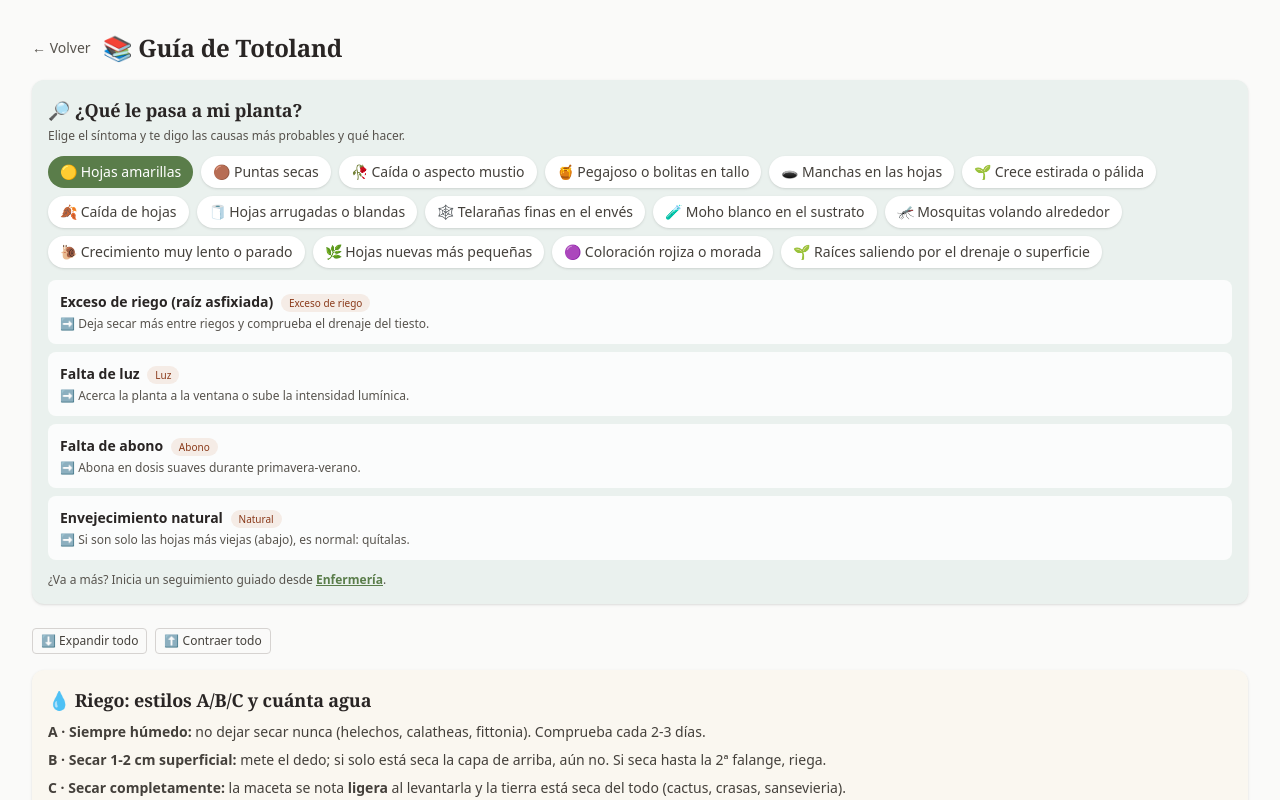
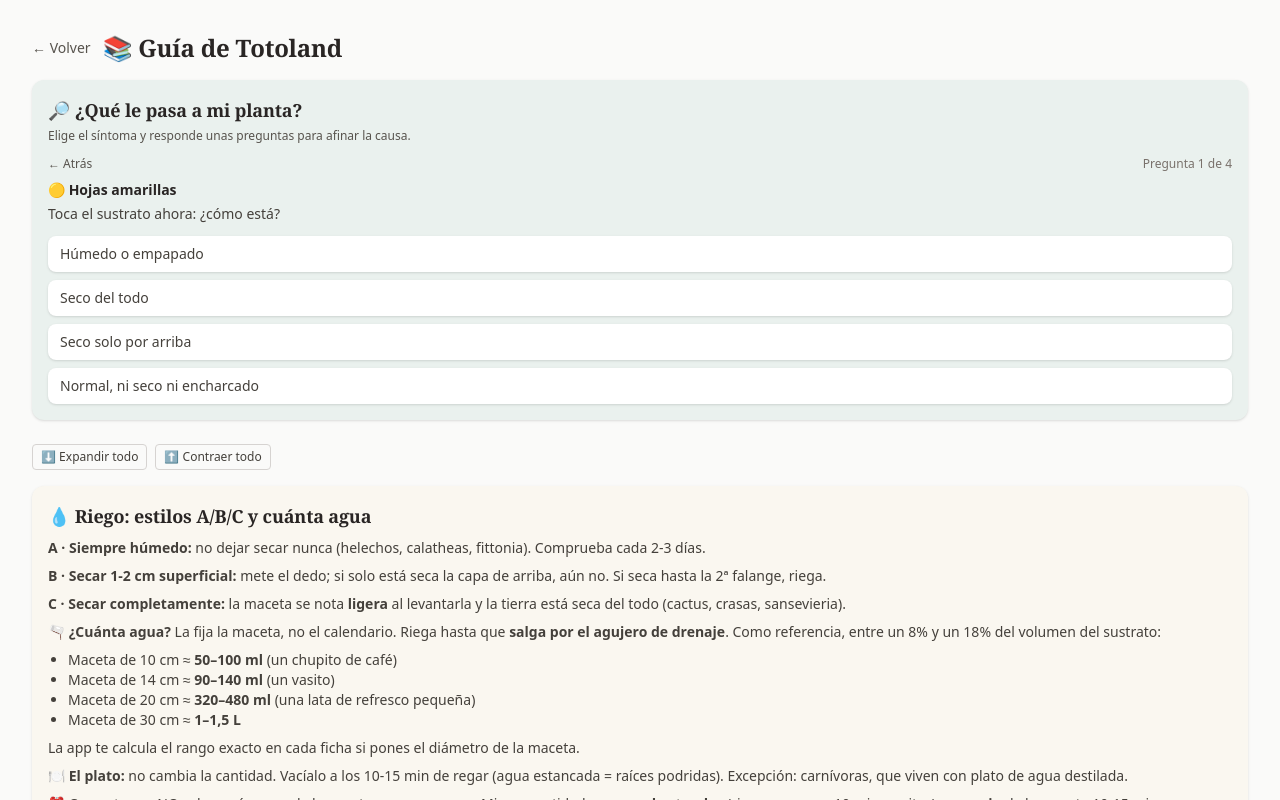
Before and after one commit to tot9308/Totoland, a Next.js app: page /guide in a window 1280 px wide. Both pictures are taken after a click on the button "🟡 Hojas amarillas". Shown: the top 800 px of the page. Built offline with nearby package versions, Linux system fonts and the light colour scheme.

Commit message:
0.14.7: diagnostico por sintomas en 2 pantallas con preguntas de descarte

```diff
--- a/components/SymptomChecker.tsx
+++ b/components/SymptomChecker.tsx
@@ -3,147 +3,294 @@
 import { useState } from "react"
 import Link from "next/link"
 
-type Cause = { c: string; fix: string; tag: string }
-type Symptom = { id: string; label: string; causes: Cause[] }
+type Cause = { id: string; c: string; fix: string; tag: string }
+type Option = { label: string; points: Record<string, number> }
+type Question = { q: string; options: Option[] }
+type Symptom = { id: string; label: string; causes: Cause[]; questions: Question[] }
 
 const SYMPTOMS: Symptom[] = [
   {
-    id: "yellow", label: "🟡 Hojas amarillas", causes: [
-      { c: "Exceso de riego (raíz asfixiada)", fix: "Deja secar más entre riegos y comprueba el drenaje del tiesto.", tag: "Exceso de riego" },
-      { c: "Falta de luz", fix: "Acerca la planta a la ventana o sube la intensidad lumínica.", tag: "Luz" },
-      { c: "Falta de abono", fix: "Abona en dosis suaves durante primavera-verano.", tag: "Abono" },
-      { c: "Envejecimiento natural", fix: "Si son solo las hojas más viejas (abajo), es normal: quítalas.", tag: "Natural" },
+    id: "yellow", label: "🟡 Hojas amarillas",
+    causes: [
+      { id: "overwater", c: "Exceso de riego (raíz asfixiada)", fix: "Deja secar más entre riegos; comprueba drenaje y vacía el plato.", tag: "Exceso de riego" },
+      { id: "underwater", c: "Riego escaso o irregular", fix: "Riega a fondo y mantén una pauta constante según la ficha.", tag: "Sequía" },
+      { id: "light", c: "Falta de luz", fix: "Acerca a la ventana y gira la maceta cada semana.", tag: "Luz" },
+      { id: "fert", c: "Falta de nutrientes", fix: "Abona a dosis suaves en primavera-verano.", tag: "Abono" },
+      { id: "natural", c: "Renovación natural de hojas viejas", fix: "Si son 1-2 hojas bajas al mes, es normal: retíralas.", tag: "Natural" },
+    ],
+    questions: [
+      { q: "Toca el sustrato ahora: ¿cómo está?", options: [
+        { label: "Húmedo o empapado", points: { overwater: 2 } },
+        { label: "Seco del todo", points: { underwater: 2 } },
+        { label: "Seco solo por arriba", points: { underwater: 1, light: 1 } },
+        { label: "Normal, ni seco ni encharcado", points: { fert: 1, light: 1 } },
+      ]},
+      { q: "¿Qué hojas amarillean primero?", options: [
+        { label: "Las de abajo (las viejas)", points: { natural: 2, overwater: 1 } },
+        { label: "Las de arriba o brotes nuevos", points: { fert: 2, light: 1 } },
+        { label: "Un poco por todas partes", points: { overwater: 1, underwater: 1 } },
+      ]},
+      { q: "¿Cómo va el riego últimamente?", options: [
+        { label: "Riego de más o el plato queda con agua", points: { overwater: 2 } },
+        { label: "Se me olvida o alargo mucho", points: { underwater: 2 } },
+        { label: "Sigo la pauta de la ficha", points: { fert: 1, natural: 1 } },
+      ]},
+      { q: "¿Cuánta luz recibe donde está?", options: [
+        { label: "Poca: lejos de ventana o pasillo", points: { light: 2 } },
+        { label: "Media: ventana sin sol directo", points: { light: 1, fert: 1 } },
+        { label: "Buena: cerca de ventana luminosa", points: { natural: 1, fert: 1 } },
+      ]},
     ],
   },
   {
-    id: "tips", label: "🟤 Puntas secas", causes: [
-      { c: "Ambiente seco o calefacción", fix: "Pulveriza o sube la humedad; aleja de radiadores.", tag: "Ambiente" },
-      { c: "Sales del agua del grifo", fix: "Riega con agua reposada 24 h o de lluvia.", tag: "Agua" },
-      { c: "Riego irregular", fix: "Mantén una pauta constante según la especie.", tag: "Riego" },
-      { c: "Exceso de abono", fix: "Enjuaga el sustrato con abundante agua y reduce el abono.", tag: "Abono" },
+    id: "tips", label: "🟤 Puntas o bordes secos",
+    causes: [
+      { id: "dry_air", c: "Ambiente seco (calefacción o aire)", fix: "Sube la humedad: pulveriza, plato con guijarros o humidificador.", tag: "Ambiente" },
+      { id: "salts", c: "Sales del agua del grifo", fix: "Usa agua reposada 24 h, filtrada o de lluvia.", tag: "Agua" },
+      { id: "irregular", c: "Riego irregular (sed puntual)", fix: "Mantén el intervalo constante; no dejes secar de más.", tag: "Riego" },
+      { id: "fert_excess", c: "Exceso de abono", fix: "Enjuaga el sustrato con abundante agua y baja la dosis.", tag: "Abono" },
+    ],
+    questions: [
+      { q: "¿Dónde seca exactamente?", options: [
+        { label: "Solo las puntas", points: { dry_air: 2, salts: 1 } },
+        { label: "Bordes enteros de la hoja", points: { irregular: 2, fert_excess: 1 } },
+        { label: "Punta y borde a la vez, crujiente", points: { salts: 1, irregular: 1, dry_air: 1 } },
+      ]},
+      { q: "¿Hay calefacción o aire seco cerca?", options: [
+        { label: "Sí, radiador o estufa cerca", points: { dry_air: 2 } },
+        { label: "Aire acondicionado o corriente", points: { dry_air: 2 } },
+        { label: "No, ambiente normal", points: { salts: 1, irregular: 1 } },
+      ]},
+      { q: "¿Con qué agua riegas?", options: [
+        { label: "Del grifo, directa", points: { salts: 2 } },
+        { label: "Reposada, filtrada o de lluvia", points: { irregular: 1, fert_excess: 1 } },
+      ]},
+      { q: "¿Abonas con frecuencia o dosis altas?", options: [
+        { label: "Sí, cada poco o dosis plena", points: { fert_excess: 2 } },
+        { label: "Lo justo o nada", points: { irregular: 1, dry_air: 1 } },
+      ]},
     ],
   },
   {
-    id: "droop", label: "🥀 Caída o aspecto mustio", causes: [
-      { c: "Sed aguda", fix: "Riego profundo por inmersión si el sustrato está seco del todo.", tag: "Sequía" },
-      { c: "Raíz dañada por encharcamiento", fix: "Saca del tiesto, revisa raíces y trasplanta a sustrato seco.", tag: "Exceso de riego" },
-      { c: "Corriente de aire frío", fix: "Aleja de ventanas mal aisladas o puertas que se abren mucho.", tag: "Ambiente" },
+    id: "droop", label: "🥀 Mustia o caída",
+    causes: [
+      { id: "thirsty", c: "Sed aguda", fix: "Riego profundo o inmersión 10-15 min si está seco del todo.", tag: "Sequía" },
+      { id: "root_rot", c: "Raíz podrida por encharcamiento", fix: "Saca del tiesto, corta raíces negras y trasplanta a sustrato seco.", tag: "Exceso de riego" },
+      { id: "cold", c: "Golpe de frío o corriente", fix: "Aleja del frío; no riegues de más mientras se recupera.", tag: "Ambiente" },
+      { id: "heat", c: "Golpe de calor o sol fuerte", fix: "Mueve a sombra y refresca el ambiente sin encharcar.", tag: "Ambiente" },
+    ],
+    questions: [
+      { q: "Toca el sustrato: ¿cómo está?", options: [
+        { label: "Seco del todo, maceta ligera", points: { thirsty: 3 } },
+        { label: "Húmedo o empapado", points: { root_rot: 3 } },
+        { label: "Normal", points: { cold: 1, heat: 1 } },
+      ]},
+      { q: "¿Pasó de golpe o poco a poco?", options: [
+        { label: "De un día para otro", points: { cold: 2, heat: 2, thirsty: 1 } },
+        { label: "Poco a poco en varios días", points: { root_rot: 2, thirsty: 1 } },
+      ]},
+      { q: "¿Cambió de sitio o clima recientemente?", options: [
+        { label: "Sí: frío, ventana abierta o corriente", points: { cold: 2 } },
+        { label: "Sí: sol directo u ola de calor", points: { heat: 2 } },
+        { label: "No, mismo sitio", points: { thirsty: 1, root_rot: 1 } },
+      ]},
     ],
   },
   {
-    id: "sticky", label: "🍯 Pegajoso o bolitas en tallo", causes: [
-      { c: "Cochinilla algodonosa", fix: "Retira con bastoncillo empapado en alcohol; aplica jabón potásico al atardecer.", tag: "Plaga" },
-      { c: "Pulgón", fix: "Chorro de agua a presión o jabón potásico cada 3 días hasta que desaparezcan.", tag: "Plaga" },
-      { c: "Mosca blanca", fix: "Trampas cromáticas amarillas + jabón potásico en el envés.", tag: "Plaga" },
+    id: "pests", label: "🍯 Pegajoso, bichos o bolitas",
+    causes: [
+      { id: "cochinilla", c: "Cochinilla (bolitas algodonosas o escudos)", fix: "Retira con bastoncillo con alcohol; jabón potásico al atardecer, repite en 5 días.", tag: "Plaga" },
+      { id: "pulgon", c: "Pulgón (bichitos verdes o negros)", fix: "Chorro de agua y jabón potásico cada 3 días hasta limpiar.", tag: "Plaga" },
+      { id: "moscablanca", c: "Mosca blanca (vuela al tocar)", fix: "Trampas amarillas y jabón potásico en el envés.", tag: "Plaga" },
+      { id: "arana", c: "Araña roja (telarañas finas y punteado)", fix: "Sube la humedad y aplica acaricida; revisa el envés.", tag: "Plaga" },
+      { id: "sustrato_mosca", c: "Mosca del sustrato (mosquitas de la tierra)", fix: "Deja secar la capa superior; trampas amarillas pegajosas.", tag: "Plaga" },
+    ],
+    questions: [
+      { q: "¿Qué ves exactamente?", options: [
+        { label: "Bolitas blancas algodonosas o escudos marrones", points: { cochinilla: 3 } },
+        { label: "Bichitos verdes o negros en brotes y envés", points: { pulgon: 3 } },
+        { label: "Mosquitas que vuelan al tocar la planta", points: { moscablanca: 2, sustrato_mosca: 1 } },
+        { label: "Mosquitas que salen de la tierra al regar", points: { sustrato_mosca: 3 } },
+        { label: "Telarañas finas y punteado amarillo", points: { arana: 3 } },
+      ]},
+      { q: "¿Dónde se concentran?", options: [
+        { label: "Tallo y uniones de hojas", points: { cochinilla: 2 } },
+        { label: "Brotes tiernos y envés", points: { pulgon: 2, arana: 1 } },
+        { label: "Solo la superficie de la tierra", points: { sustrato_mosca: 2 } },
+        { label: "Por toda la planta", points: { moscablanca: 1, arana: 1 } },
+      ]},
+      { q: "¿Hay melaza pegajosa en las hojas?", options: [
+        { label: "Sí, brillo pegajoso", points: { cochinilla: 1, pulgon: 1, moscablanca: 1 } },
+        { label: "No", points: { arana: 1, sustrato_mosca: 1 } },
+      ]},
     ],
   },
   {
-    id: "spots", label: "🕳️ Manchas en las hojas", causes: [
-      { c: "Hongo por hoja mojada", fix: "Evita mojar la hoja al pulverizar y ventila la zona.", tag: "Enfermedad" },
-      { c: "Quemadura de sol directo", fix: "Filtra la luz del mediodía con una cortina.", tag: "Luz" },
-      { c: "Manchas marrones con borde amarillo", fix: "Probable hongo: retira hojas afectadas y aplica fungicida.", tag: "Enfermedad" },
-      { c: "Manchas blancas polvorientas", fix: "Oídio: mejora ventilación y aplica azufre o bicarbonato.", tag: "Enfermedad" },
+    id: "spots", label: "🕳️ Manchas en las hojas",
+    causes: [
+      { id: "fungal", c: "Hongo (mancha marrón con halo amarillo)", fix: "Retira hojas afectadas, no mojes la hoja y aplica fungicida.", tag: "Enfermedad" },
+      { id: "sunburn", c: "Quemadura de sol (mancha seca marrón clara)", fix: "Filtra el sol del mediodía; acostumbra al sol poco a poco.", tag: "Luz" },
+      { id: "edema", c: "Edema por encharcamiento (bultos corchosos)", fix: "Riega menos y mejora la ventilación.", tag: "Exceso de riego" },
+      { id: "cold_spot", c: "Daño por frío (manchas oscuras blandas)", fix: "Aleja del frío y retira lo muy dañado.", tag: "Ambiente" },
+    ],
+    questions: [
+      { q: "¿Cómo son las manchas?", options: [
+        { label: "Marrones con borde amarillo", points: { fungal: 3 } },
+        { label: "Secas, marrón claro, en zona soleada", points: { sunburn: 3 } },
+        { label: "Bultos o zonas corchosas por el envés", points: { edema: 2 } },
+        { label: "Oscuras, blandas o acuosas", points: { cold_spot: 2, fungal: 1 } },
+      ]},
+      { q: "¿Mojas las hojas al regar o pulverizar?", options: [
+        { label: "Sí, quedan mojadas", points: { fungal: 2 } },
+        { label: "No, solo el sustrato", points: { sunburn: 1, edema: 1 } },
+      ]},
+      { q: "¿Le da sol directo o ha pasado frío?", options: [
+        { label: "Sol directo del mediodía", points: { sunburn: 2 } },
+        { label: "Frío o corriente reciente", points: { cold_spot: 2 } },
+        { label: "Ninguno de los dos", points: { fungal: 1, edema: 1 } },
+      ]},
     ],
   },
   {
-    id: "stretch", label: "🌱 Crece estirada o pálida", causes: [
-      { c: "Falta de luz clara", fix: "Mueve a zona más luminosa; gira la maceta cada semana.", tag: "Luz" },
-      { c: "Temperatura demasiado alta", fix: "Baja la temperatura nocturna si es posible.", tag: "Ambiente" },
+    id: "drop", label: "🍂 Caída de hojas",
+    causes: [
+      { id: "shock", c: "Estrés por cambio de ubicación", fix: "Paciencia 2-3 semanas; no la muevas más ni abones ahora.", tag: "Estrés" },
+      { id: "overwater", c: "Exceso de riego", fix: "Deja secar y revisa el drenaje; huele el sustrato por si huele a podrido.", tag: "Exceso de riego" },
+      { id: "light_low", c: "Falta de luz", fix: "Acerca a la ventana más luminosa disponible.", tag: "Luz" },
+      { id: "draft", c: "Corrientes de aire", fix: "Aleja de puertas, ventanas y salidas de aire.", tag: "Ambiente" },
+    ],
+    questions: [
+      { q: "¿Cuándo empezó la caída?", options: [
+        { label: "Al traerla o moverla de sitio", points: { shock: 3 } },
+        { label: "Sin cambio de sitio", points: { overwater: 1, light_low: 1, draft: 1 } },
+      ]},
+      { q: "¿Cómo caen las hojas?", options: [
+        { label: "Amarillean y caen", points: { overwater: 2, light_low: 1 } },
+        { label: "Verdes y crujientes", points: { draft: 2, shock: 1 } },
+        { label: "Verdes y blandas", points: { overwater: 1, shock: 1 } },
+      ]},
+      { q: "¿Cómo están el sustrato y la luz?", options: [
+        { label: "Sustrato húmedo casi siempre", points: { overwater: 2 } },
+        { label: "Sitio oscuro o lejos de ventana", points: { light_low: 2 } },
+        { label: "Corriente o puerta cerca", points: { draft: 2 } },
+        { label: "Todo normal", points: { shock: 1 } },
+      ]},
     ],
   },
   {
-    id: "drop", label: "🍂 Caída de hojas", causes: [
-      { c: "Cambio brusco de ubicación", fix: "Dale tiempo: las plantas se adaptan en 2-3 semanas.", tag: "Estrés" },
-      { c: "Corrientes de aire", fix: "Aleja de puertas, ventanas y aire acondicionado.", tag: "Ambiente" },
-      { c: "Exceso de riego", fix: "Deja secar el sustrato y revisa el drenaje.", tag: "Exceso de riego" },
-      { c: "Falta de luz", fix: "Acerca a una ventana más luminosa.", tag: "Luz" },
+    id: "nogrow", label: "🐌 No crece o crece rara",
+    causes: [
+      { id: "rest", c: "Reposo invernal (normal)", fix: "De noviembre a febrero es normal: no abones ni fuerces.", tag: "Natural" },
+      { id: "light_low", c: "Falta de luz", fix: "Más luz: acerca a ventana o añade luz artificial.", tag: "Luz" },
+      { id: "pot", c: "Maceta inadecuada (grande o agotada)", fix: "Trasplanta en primavera a maceta justa con sustrato fresco.", tag: "Sustrato" },
+      { id: "fert_low", c: "Falta de abono", fix: "Abona a dosis suaves cada 15 días en temporada.", tag: "Abono" },
     ],
-  },
-  {
-    id: "wrinkled", label: "🧻 Hojas arrugadas o blandas", causes: [
-      { c: "Falta de agua en suculentas", fix: "Riego profundo hasta que salga agua por el drenaje.", tag: "Sequía" },
-      { c: "Raíz podrida", fix: "Saca del tiesto, corta raíces negras y trasplanta a sustrato seco.", tag: "Exceso de riego" },
-    ],
-  },
-  {
-    id: "web", label: "🕸️ Telarañas finas en el envés", causes: [
-      { c: "Araña roja", fix: "Aumenta humedad (odia el ambiente húmedo) y aplica acaricida específico.", tag: "Plaga" },
-    ],
-  },
-  {
-    id: "mold", label: "🧪 Moho blanco en el sustrato", causes: [
-      { c: "Exceso de humedad y poca ventilación", fix: "Retira la capa superficial, deja secar y mejora la circulación de aire.", tag: "Ambiente" },
-      { c: "Sustrato viejo o de mala calidad", fix: "Trasplanta a sustrato fresco y poroso.", tag: "Sustrato" },
-    ],
-  },
-  {
-    id: "gnats", label: "🦟 Mosquitas volando alrededor", causes: [
-      { c: "Mosca del sustrato (larvas en tierra húmeda)", fix: "Deja secar la capa superficial entre riegos; trampas amarillas pegajosas.", tag: "Plaga" },
-    ],
-  },
-  {
-    id: "slow", label: "🐌 Crecimiento muy lento o parado", causes: [
-      { c: "Reposo invernal normal", fix: "Si es invierno (nov-feb), es natural: no fuerces con abono.", tag: "Natural" },
-      { c: "Falta de luz", fix: "Acerca a la ventana más luminosa de la casa.", tag: "Luz" },
-      { c: "Maceta demasiado grande", fix: "Las raíces tardan en colonizar; trasplanta a una más justa.", tag: "Sustrato" },
-      { c: "Falta de abono", fix: "Si es primavera-verano, abona a dosis suaves.", tag: "Abono" },
-    ],
-  },
-  {
-    id: "small", label: "🌿 Hojas nuevas más pequeñas", causes: [
-      { c: "Falta de luz", fix: "Mueve a zona con más horas de luz directa o indirecta brillante.", tag: "Luz" },
-      { c: "Falta de nutrientes", fix: "Abona con fertilizante equilibrado cada 15 días en temporada.", tag: "Abono" },
-    ],
-  },
-  {
-    id: "purple", label: "🟣 Coloración rojiza o morada", causes: [
-      { c: "Estrés por frío", fix: "Si es una planta tropical, aléjala de ventanas frías.", tag: "Ambiente" },
-      { c: "Exceso de luz directa", fix: "Filtra la luz del mediodía si no es una planta de sol.", tag: "Luz" },
-      { c: "Falta de fósforo", fix: "Abona con fertilizante rico en fósforo (floración).", tag: "Abono" },
-    ],
-  },
-  {
-    id: "roots", label: "🌱 Raíces saliendo por el drenaje o superficie", causes: [
-      { c: "Maceta pequeña", fix: "Trasplanta a una maceta 2-3 cm mayor en primavera.", tag: "Sustrato" },
-      { c: "Sustrato degradado", fix: "Si lleva más de 2 años, trasplanta a sustrato fresco.", tag: "Sustrato" },
+    questions: [
+      { q: "¿En qué estación estamos?", options: [
+        { label: "Otoño-invierno (nov-feb)", points: { rest: 3 } },
+        { label: "Primavera-verano", points: { light_low: 1, fert_low: 1, pot: 1 } },
+      ]},
+      { q: "¿Cómo crece cuando lo hace?", options: [
+        { label: "Estirada, pálida y con hojas pequeñas", points: { light_low: 3 } },
+        { label: "Hojas normales pero muy pocas", points: { fert_low: 2, pot: 1 } },
+        { label: "Nada en absoluto", points: { pot: 2, rest: 1 } },
+      ]},
+      { q: "¿Cuánto lleva sin trasplantar?", options: [
+        { label: "Más de 2 años o raíces por el drenaje", points: { pot: 3 } },
+        { label: "Menos de 2 años", points: { fert_low: 1, light_low: 1 } },
+      ]},
     ],
   },
 ]
 
 export default function SymptomChecker() {
   const [sel, setSel] = useState<string | null>(null)
-  const symptom = SYMPTOMS.find(s => s.id === sel)
+  const [step, setStep] = useState(0)
+  const [scores, setScores] = useState<Record<string, number>>({})
+
+  const symptom = SYMPTOMS.find(s => s.id === sel) ?? null
+
+  function pickSymptom(id: string) { setSel(id); setStep(0); setScores({}) }
+  function answer(pts: Record<string, number>) {
+    setScores(prev => {
+      const next = { ...prev }
+      for (const [k, v] of Object.entries(pts)) next[k] = (next[k] ?? 0) + v
+      return next
+    })
+    setStep(s => s + 1)
+  }
+  function back() { if (step === 0) setSel(null); else setStep(s => s - 1) }
+
+  const ranked = symptom
+    ? [...symptom.causes].sort((a, b) => (scores[b.id] ?? 0) - (scores[a.id] ?? 0))
+    : []
 
   return (
     <section className="mb-6 rounded-xl bg-[#eaf1ee] p-4 shadow-sm">
       <h2 className="mb-1 text-lg font-semibold text-stone-800">🔎 ¿Qué le pasa a mi planta?</h2>
       <p className="mb-3 text-xs text-stone-600">
-        Elige el síntoma y te digo las causas más probables y qué hacer.
+        Elige el síntoma y responde unas preguntas para afinar la causa.
       </p>
-      <div className="mb-3 flex flex-wrap gap-2">
+
+      {!symptom && (
+        <div className="flex flex-wrap gap-2">
           {SYMPTOMS.map(s => (
-          <button key={s.id} onClick={() => setSel(sel === s.id ? null : s.id)}
-            className={`rounded-full px-3 py-1.5 text-sm ${sel === s.id
-              ? "bg-[#5a7d4a] text-white"
-              : "bg-white text-stone-700 shadow-sm hover:bg-stone-100"}`}>
+            <button key={s.id} onClick={() => pickSymptom(s.id)}
+              className="rounded-full bg-white px-3 py-1.5 text-sm text-stone-700 shadow-sm hover:bg-stone-100">
               {s.label}
             </button>
           ))}
         </div>
-      {symptom && (
+      )}
+
+      {symptom && step < symptom.questions.length && (
+        <div>
+          <div className="mb-2 flex items-center justify-between">
+            <button onClick={back} className="text-xs text-stone-600 hover:underline">← Atrás</button>
+            <span className="text-xs text-stone-500">Pregunta {step + 1} de {symptom.questions.length}</span>
+          </div>
+          <p className="mb-1 text-sm font-semibold text-stone-800">{symptom.label}</p>
+          <p className="mb-3 text-sm text-stone-700">{symptom.questions[step].q}</p>
+          <div className="flex flex-col gap-2">
+            {symptom.questions[step].options.map((o, i) => (
+              <button key={i} onClick={() => answer(o.points)}
+                className="rounded-lg bg-white px-3 py-2 text-left text-sm text-stone-700 shadow-sm hover:bg-stone-100">
+                {o.label}
+              </button>
+            ))}
+          </div>
+        </div>
+      )}
+
+      {symptom && step >= symptom.questions.length && (
+        <div>
+          <div className="mb-2 flex items-center justify-between">
+            <button onClick={() => { setStep(0); setScores({}) }} className="text-xs text-stone-600 hover:underline">
+              ↻ Repetir preguntas
+            </button>
+            <button onClick={() => setSel(null)} className="text-xs text-stone-600 hover:underline">
+              Cambiar síntoma
+            </button>
+          </div>
+          <p className="mb-3 text-sm font-semibold text-stone-800">Resultado para: {symptom.label}</p>
           <div className="space-y-2">
-          {symptom.causes.map((k, i) => (
-            <div key={i} className="rounded-lg bg-white/80 p-3">
-              <p className="text-sm font-semibold text-stone-800">
-                {k.c}{" "}
-                <span className="ml-1 rounded-full bg-[#f5ece6] px-2 py-0.5 text-[10px] font-medium text-[#8a3a1a]">
-                  {k.tag}
+            {ranked.map((c, i) => {
+              const sc = scores[c.id] ?? 0
+              if (sc <= 0 && i > 0) return null
+              return (
+                <div key={c.id} className={`rounded-lg p-3 ${i === 0 ? "bg-[#5a7d4a]" : "bg-white/80"}`}>
+                  <p className={`text-sm font-semibold ${i === 0 ? "text-white" : "text-stone-800"}`}>
+                    {i === 0 ? "🎯 Más probable: " : "También podría ser: "}{c.c}{" "}
+                    <span className={`ml-1 rounded-full px-2 py-0.5 text-[10px] font-medium ${i === 0 ? "bg-white/20 text-white" : "bg-[#f5ece6] text-[#8a3a1a]"}`}>
+                      {c.tag}
                     </span>
                   </p>
-              <p className="mt-1 text-xs text-stone-600">➡️ {k.fix}</p>
+                  <p className={`mt-1 text-xs ${i === 0 ? "text-white/90" : "text-stone-600"}`}>➡️ {c.fix}</p>
                 </div>
-          ))}
-          <p className="pt-1 text-xs text-stone-600">
+              )
+            })}
+          </div>
+          <p className="pt-2 text-xs text-stone-600">
             ¿Va a más? Inicia un seguimiento guiado desde{" "}
             <Link href="/recovery" className="font-semibold text-[#5a7d4a] underline">Enfermería</Link>.
           </p>
```
Lines whose indentation alone changed are shown as unchanged.
